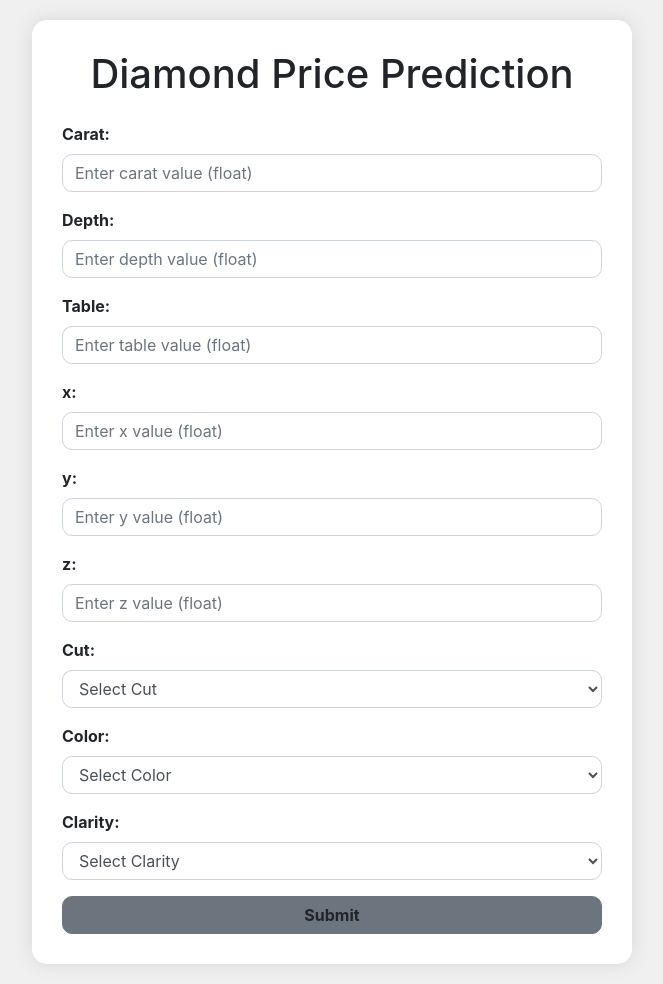
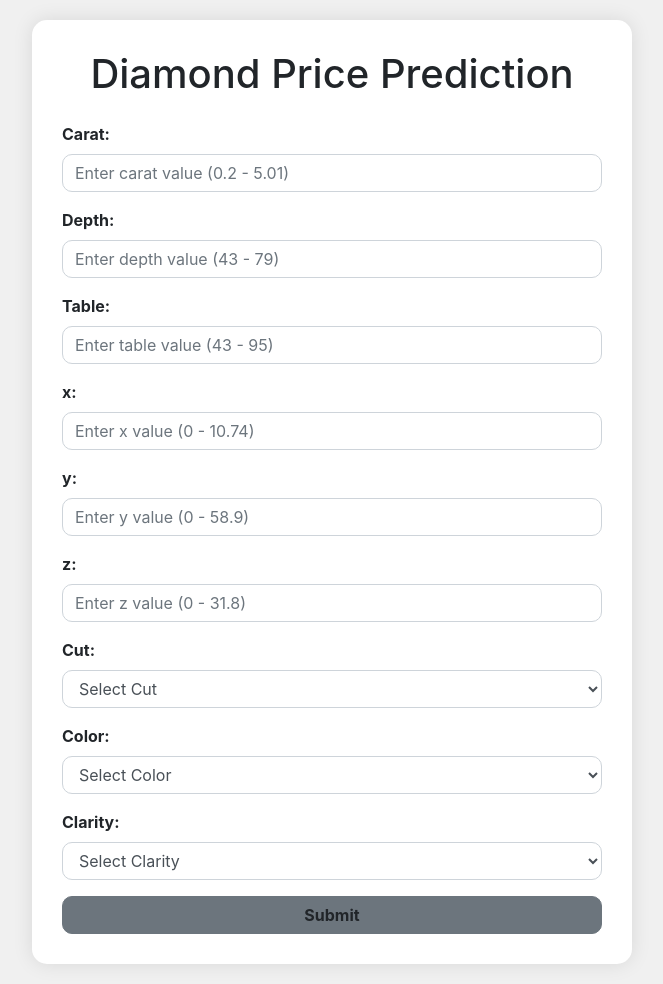
Before and after one commit to manassingh17/Diamond_price_prediction, a Flask app: page /predict in a window 1280 px wide. Shown: the whole page, without its empty margins (308-971 px from the left). Run offline with Flask 3, Linux system fonts and the light colour scheme; some libraries are stand-ins or nearby versions.

Commit message:
changes to ui

```diff
--- a/templates/home.html
+++ b/templates/home.html
@@ -42,32 +42,32 @@
     <form action="{{url_for('predict_datapoint')}}" method="POST">
       <div class="form-group">
         <label for="carat">Carat:</label>
-        <input type="text" class="form-control" id="carat" name="carat" placeholder="Enter carat value (float)" required>
+        <input type="text" class="form-control" id="carat" name="carat" placeholder="Enter carat value (0.2 - 5.01)" required>
       </div>
 
       <div class="form-group">
         <label for="depth">Depth:</label>
-        <input type="text" class="form-control" id="depth" name="depth" placeholder="Enter depth value (float)" required>
+        <input type="text" class="form-control" id="depth" name="depth" placeholder="Enter depth value (43 - 79)" required>
       </div>
 
       <div class="form-group">
         <label for="table">Table:</label>
-        <input type="text" class="form-control" id="table" name="table" placeholder="Enter table value (float)" required>
+        <input type="text" class="form-control" id="table" name="table" placeholder="Enter table value (43 - 95)" required>
       </div>
 
       <div class="form-group">
         <label for="x">x:</label>
-        <input type="text" class="form-control" id="x" name="x" placeholder="Enter x value (float)" required>
+        <input type="text" class="form-control" id="x" name="x" placeholder="Enter x value (0 - 10.74)" required>
       </div>
 
       <div class="form-group">
         <label for="y">y:</label>
-        <input type="text" class="form-control" id="y" name="y" placeholder="Enter y value (float)" required>
+        <input type="text" class="form-control" id="y" name="y" placeholder="Enter y value (0 - 58.9)" required>
       </div>
 
       <div class="form-group">
         <label for="z">z:</label>
-        <input type="text" class="form-control" id="z" name="z" placeholder="Enter z value (float)" required>
+        <input type="text" class="form-control" id="z" name="z" placeholder="Enter z value (0 - 31.8)" required>
       </div>
 
       <div class="form-group">
```
